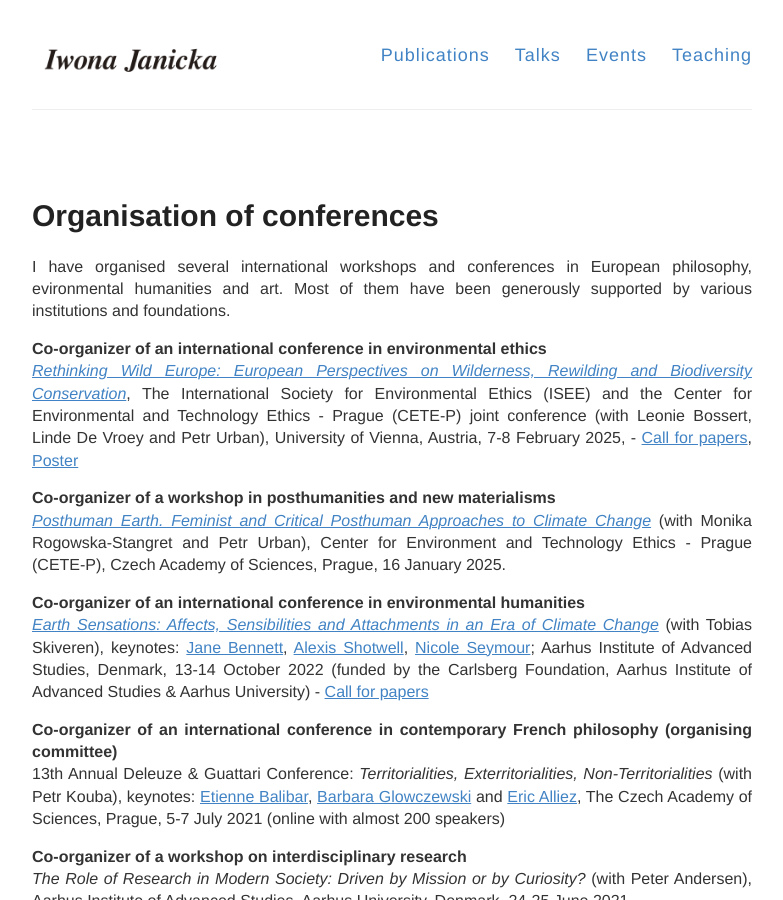
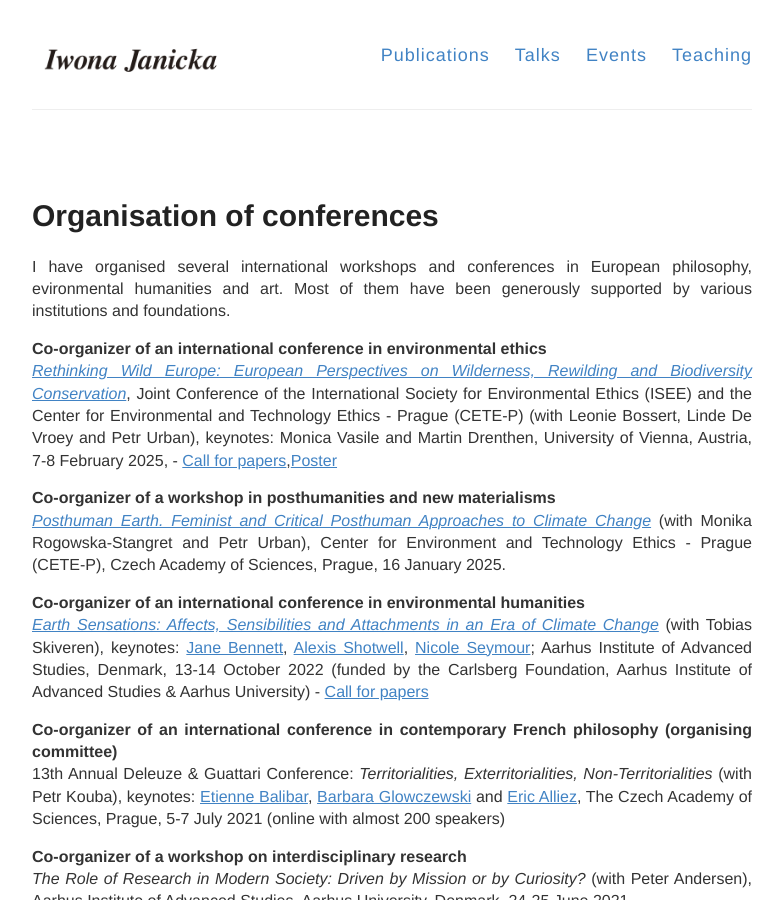
Before and after one commit to IJanicka/IJanicka.github.io, a Jekyll site: the page built from events.md, in a window 1280 px wide and 900 px high. Shown: the whole window, without its empty margins (248-1031 px from the left). Built offline with Jekyll 4.4.1, drawn with Linux system fonts in a browser that asks for light colours.

Commit message:
Update events.md

```diff
--- a/events.md
+++ b/events.md
@@ -9,7 +9,7 @@ I have organised several international workshops and conferences in European phi
 
 **Co-organizer of an international conference in environmental ethics**<br>
 <a href="https://cetep.eu/rethinking-wild-europe/" target="_blank"><i>Rethinking Wild Europe:
-European Perspectives on Wilderness, Rewilding and Biodiversity Conservation</i></a>, The International Society for Environmental Ethics (ISEE) and the Center for Environmental and Technology Ethics - Prague (CETE-P) joint conference (with Leonie Bossert, Linde De Vroey and Petr Urban), University of Vienna, Austria, 7-8 February 2025, - <a href="../articles/CfA-Rethinking Wild Europe-4.pdf" taget="_blank">Call for papers</a>,<a href="../articles/Poster_Rethinking Wild Europe_7-8 Feb 2025.pdf" taget="_blank"> Poster</a><br>
+European Perspectives on Wilderness, Rewilding and Biodiversity Conservation</i></a>, Joint Conference of the International Society for Environmental Ethics (ISEE) and the Center for Environmental and Technology Ethics - Prague (CETE-P) (with Leonie Bossert, Linde De Vroey and Petr Urban), keynotes: Monica Vasile and Martin Drenthen, University of Vienna, Austria, 7-8 February 2025, - <a href="../articles/CfA-Rethinking Wild Europe-4.pdf" taget="_blank">Call for papers</a>,<a href="../articles/Poster_Rethinking Wild Europe_7-8 Feb 2025.pdf" taget="_blank">Poster</a><br>
 
 **Co-organizer of a workshop in posthumanities and new materialisms**<br>
 <a href="https://cetep.eu/posthuman-earth-feminist-and-critical-posthuman-approaches-to-climate-change/" target="_blank"><i>Posthuman Earth. Feminist and Critical Posthuman Approaches to Climate Change</i></a> (with Monika Rogowska-Stangret and Petr Urban), Center for Environment and Technology Ethics - Prague (CETE-P), Czech Academy of Sciences, Prague, 16 January 2025.<br>
```
